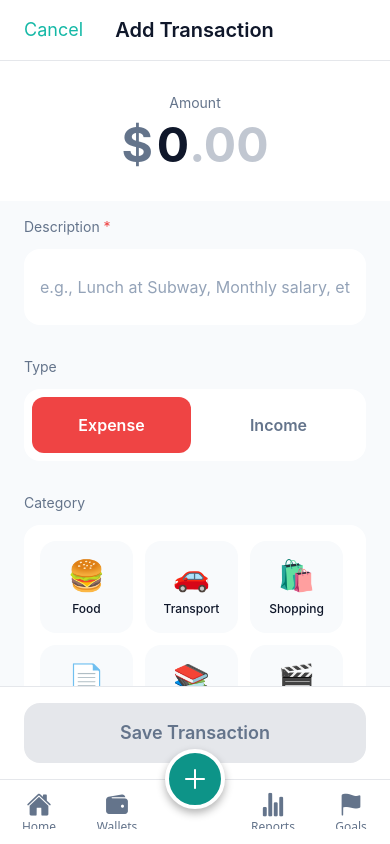
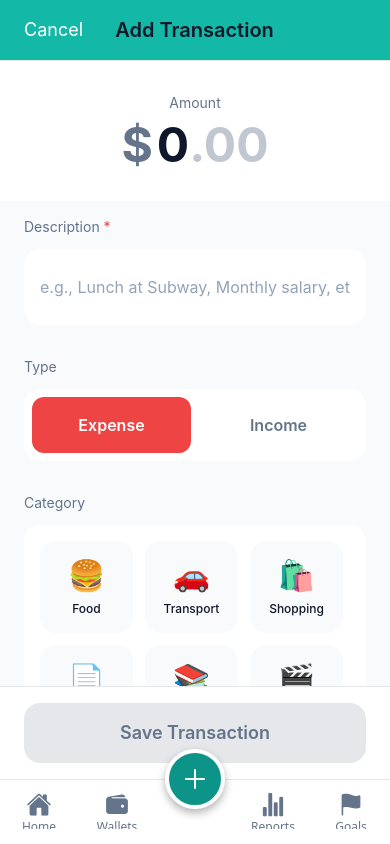
Before and after one commit to Bisheshwar-Das/ExpenSense, a React Native app: screen /Add in a window 390 px wide. Built offline with nearby package versions, Linux system fonts and the light colour scheme; what react-native-worklets would draw is missing.

Commit message:
fix the header to have contents below phone's status bar

```diff
--- a/App.tsx
+++ b/App.tsx
@@ -6,6 +6,7 @@ import { GoalProvider } from '@/contexts/GoalContext';
 import { SettingsProvider } from '@/contexts/SettingsContext';
 import AppNavigator from '@/navigation/AppNavigator';
 import React from 'react';
+import { StatusBar } from 'expo-status-bar';
 
 export default function App() {
   return (
@@ -13,6 +14,7 @@ export default function App() {
       <TransactionProvider>
         <WalletProvider>
           <GoalProvider>
+            <StatusBar style="light" translucent backgroundColor="transparent" />
             <AppNavigator />
           </GoalProvider>
         </WalletProvider>
--- a/src/screens/AddTransactionScreen.tsx
+++ b/src/screens/AddTransactionScreen.tsx
@@ -19,11 +19,15 @@ import CategoryPicker from '../components/CategoryPicker';
 import WalletPicker from '../components/WalletPicker';
 import DatePickerField from '../components/DatePicker';
 
+import { useSafeAreaInsets } from 'react-native-safe-area-context';
+
 export default function AddTransactionScreen() {
   const navigation = useNavigation();
   const { addTransaction } = useTransactions();
   const { wallets } = useWallets();
   const { currency } = useSettings();
+
+  const insets = useSafeAreaInsets();
 
   // Form state
   const [title, setTitle] = useState('');
@@ -140,10 +144,13 @@ export default function AddTransactionScreen() {
       className="flex-1 bg-background"
     >
       {/* Header */}
-      <View className="bg-white px-6 py-4 border-b border-border">
+      <View
+        className="bg-primary px-6 py-4 border-b border-border"
+        style={{ paddingTop: insets.top + 8 }}
+      >
         <View className="flex-row items-center justify-between">
           <TouchableOpacity onPress={() => navigation.goBack()}>
-            <Text className="text-primary text-lg">Cancel</Text>
+            <Text className="text-white text-lg">Cancel</Text>
           </TouchableOpacity>
           <Text className="text-textPrimary text-xl font-semibold">Add Transaction</Text>
           <View style={{ width: 60 }} />
--- a/src/screens/DashboardScreen.tsx
+++ b/src/screens/DashboardScreen.tsx
@@ -1,6 +1,7 @@
 import React from 'react';
 import { View, Text, ScrollView, ActivityIndicator, TouchableOpacity, Alert } from 'react-native';
 import { useNavigation } from '@react-navigation/native';
+import { useSafeAreaInsets } from 'react-native-safe-area-context';
 import { Swipeable } from 'react-native-gesture-handler';
 import { Ionicons } from '@expo/vector-icons';
 import { useTransactions } from '../contexts/TransactionContext';
@@ -12,6 +13,7 @@ export default function DashboardScreen() {
   const navigation = useNavigation<RootNavigationProp>();
   const { transactions, isLoading, deleteTransaction } = useTransactions();
   const { currency } = useSettings();
+  const insets = useSafeAreaInsets();
 
   if (isLoading) {
     return (
@@ -107,7 +109,10 @@ export default function DashboardScreen() {
   return (
     <ScrollView className="flex-1 bg-background">
       {/* Header with Teal Background */}
-      <View className="bg-primary pt-16 pb-6 px-6 mb-3 rounded-b-[30px]">
+      <View
+        className="bg-primary pb-6 px-6 mb-3 rounded-b-[30px]"
+        style={{ paddingTop: insets.top + 8 }}
+      >
         <View className="flex-row justify-between items-start mb-4">
           <View>
             <Text className="text-white text-3xl font-bold mb-1">Expen$ense</Text>
@@ -163,7 +168,7 @@ export default function DashboardScreen() {
       <View className="px-6 pb-6">
         <View className="flex-row justify-between items-center mb-4">
           <Text className="text-textPrimary text-lg font-semibold">Recent Transactions</Text>
-          {transactions.length > 10 && (
+          {transactions.length > 0 && (
             <TouchableOpacity onPress={() => navigation.navigate('Transactions')}>
               <Text className="text-primary text-sm font-medium">See All</Text>
             </TouchableOpacity>
--- a/src/screens/EditTransactionScreen.tsx
+++ b/src/screens/EditTransactionScreen.tsx
@@ -19,6 +19,7 @@ import CategoryPicker from '../components/CategoryPicker';
 import WalletPicker from '../components/WalletPicker';
 import DatePickerField from '../components/DatePicker';
 import { useSettings } from '../contexts/SettingsContext';
+import { useSafeAreaInsets } from 'react-native-safe-area-context';
 
 export default function EditTransactionScreen() {
   const navigation = useNavigation<RootNavigationProp>();
@@ -26,6 +27,7 @@ export default function EditTransactionScreen() {
   const { transactions, updateTransaction } = useTransactions();
   const { wallets } = useWallets();
   const { currency } = useSettings();
+  const insets = useSafeAreaInsets();
 
   const { transactionId } = route.params;
   const transaction = transactions.find(t => t.id === transactionId);
@@ -123,6 +125,7 @@ export default function EditTransactionScreen() {
     <KeyboardAvoidingView
       behavior={Platform.OS === 'ios' ? 'padding' : 'height'}
       className="flex-1 bg-background"
+      style={{ paddingTop: insets.top + 8 }}
     >
       {/* Header */}
       <View className="bg-white px-6 py-4 border-b border-border">
--- a/src/screens/GoalsScreen.tsx
+++ b/src/screens/GoalsScreen.tsx
@@ -6,11 +6,13 @@ import { useTransactions } from '../contexts/TransactionContext';
 import { useSettings } from '../contexts/SettingsContext';
 import { Goal } from '../types';
 import GoalModal from '../components/GoalModal';
+import { useSafeAreaInsets } from 'react-native-safe-area-context';
 
 export default function GoalsScreen() {
   const { goals, deleteGoal } = useGoals();
   const { transactions } = useTransactions();
   const { currency } = useSettings();
+  const insets = useSafeAreaInsets();
 
   const [modalVisible, setModalVisible] = useState(false);
   const [editingGoal, setEditingGoal] = useState<Goal | null>(null);
@@ -190,7 +192,10 @@ export default function GoalsScreen() {
     <>
       <ScrollView className="flex-1 bg-background">
         {/* Header */}
-        <View className="bg-primary pt-16 pb-8 px-6 rounded-b-[30px]">
+        <View
+          className="bg-primary pb-8 px-6 rounded-b-[30px]"
+          style={{ paddingTop: insets.top + 8 }}
+        >
           <Text className="text-white text-3xl font-bold mb-1">🎯 Goals</Text>
           <Text className="text-white/80 text-sm mb-6">Track savings & budgets</Text>
 
--- a/src/screens/ReportsScreen.tsx
+++ b/src/screens/ReportsScreen.tsx
@@ -4,12 +4,14 @@ import { View, Text, ScrollView, TouchableOpacity, Dimensions } from 'react-nati
 import { useTransactions } from '../contexts/TransactionContext';
 import { EXPENSE_CATEGORIES } from '../types';
 import { useSettings } from '../contexts/SettingsContext';
+import { useSafeAreaInsets } from 'react-native-safe-area-context';
 
 const SCREEN_WIDTH = Dimensions.get('window').width;
 
 export default function ReportsScreen() {
   const { transactions } = useTransactions();
   const { currency } = useSettings();
+  const insets = useSafeAreaInsets();
   const [selectedPeriod, setSelectedPeriod] = useState<'week' | 'month' | 'year'>('month');
 
   // Get date range based on selected period
@@ -107,7 +109,10 @@ export default function ReportsScreen() {
   return (
     <ScrollView className="flex-1 bg-background">
       {/* Header */}
-      <View className="bg-primary pt-16 pb-8 px-6 rounded-b-[30px]">
+      <View
+        className="bg-primary pt-16 pb-8 px-6 rounded-b-[30px]"
+        style={{ paddingTop: insets.top + 8 }}
+      >
         <Text className="text-white text-3xl font-bold mb-1">📊 Reports</Text>
         <Text className="text-white/80 text-sm mb-6">Analyze your spending</Text>
 
--- a/src/screens/SettingsScreen.tsx
+++ b/src/screens/SettingsScreen.tsx
@@ -16,6 +16,7 @@ import { useSettings, CURRENCIES, Currency } from '../contexts/SettingsContext';
 import { useTransactions } from '../contexts/TransactionContext';
 import { useWallets } from '../contexts/WalletContext';
 import { useGoals } from '../contexts/GoalContext';
+import { useSafeAreaInsets } from 'react-native-safe-area-context';
 import AsyncStorage from '@react-native-async-storage/async-storage';
 
 export default function SettingsScreen() {
@@ -24,6 +25,7 @@ export default function SettingsScreen() {
   const { transactions, clearAllTransactions } = useTransactions();
   const { wallets, clearAllWallets } = useWallets();
   const { goals, clearAllGoals } = useGoals();
+  const insets = useSafeAreaInsets();
 
   const [currencyModalVisible, setCurrencyModalVisible] = useState(false);
 
@@ -106,7 +108,10 @@ export default function SettingsScreen() {
     <>
       <ScrollView className="flex-1 bg-background">
         {/* Header */}
-        <View className="bg-primary pt-16 pb-6 px-6 rounded-b-[30px]">
+        <View
+          className="bg-primary pt-16 pb-6 px-6 rounded-b-[30px]"
+          style={{ paddingTop: insets.top + 8 }}
+        >
           <View className="flex-row items-center mb-2">
             <TouchableOpacity onPress={() => navigation.goBack()} className="mr-3">
               <Text className="text-white text-2xl">←</Text>
--- a/src/screens/TransactionDetailsScreen.tsx
+++ b/src/screens/TransactionDetailsScreen.tsx
@@ -5,12 +5,14 @@ import { useNavigation, useRoute } from '@react-navigation/native';
 import { useTransactions } from '../contexts/TransactionContext';
 import { useSettings } from '../contexts/SettingsContext';
 import { RootNavigationProp, TransactionDetailsRouteProp } from '../navigation/types';
+import { useSafeAreaInsets } from 'react-native-safe-area-context';
 
 export default function TransactionDetailsScreen() {
   const navigation = useNavigation<RootNavigationProp>();
   const route = useRoute<TransactionDetailsRouteProp>();
   const { transactions, deleteTransaction } = useTransactions();
   const { currency } = useSettings();
+  const insets = useSafeAreaInsets();
 
   // Get transaction ID from route params
   const { transactionId } = route.params;
@@ -77,10 +79,13 @@ export default function TransactionDetailsScreen() {
   return (
     <View className="flex-1 bg-background">
       {/* Header */}
-      <View className="bg-white px-6 py-4 border-b border-border">
+      <View
+        className="bg-primary px-6 py-4 border-b border-border"
+        style={{ paddingTop: insets.top + 8 }}
+      >
         <View className="flex-row items-center justify-between">
           <TouchableOpacity onPress={() => navigation.goBack()}>
-            <Text className="text-primary text-lg">← Back</Text>
+            <Text className="text-white text-lg">← Back</Text>
           </TouchableOpacity>
           <Text className="text-textPrimary text-xl font-semibold">Transaction Details</Text>
           <View style={{ width: 60 }} />
--- a/src/screens/TransactionsScreen.tsx
+++ b/src/screens/TransactionsScreen.tsx
@@ -7,11 +7,13 @@ import { useTransactions } from '../contexts/TransactionContext';
 import { useSettings } from '../contexts/SettingsContext';
 import { RootNavigationProp } from '../navigation/types';
 import { TransactionType } from '../types';
+import { useSafeAreaInsets } from 'react-native-safe-area-context';
 
 export default function TransactionsScreen() {
   const navigation = useNavigation<RootNavigationProp>();
   const { transactions, deleteTransaction } = useTransactions();
   const { currency } = useSettings();
+  const insets = useSafeAreaInsets();
 
   const [filterType, setFilterType] = useState<'all' | TransactionType>('all');
 
@@ -87,7 +89,10 @@ export default function TransactionsScreen() {
   return (
     <View className="flex-1 bg-background">
       {/* Header */}
-      <View className="bg-primary pt-16 pb-6 px-6 rounded-b-[30px]">
+      <View
+        className="bg-primary pt-16 pb-6 px-6 rounded-b-[30px]"
+        style={{ paddingTop: insets.top + 8 }}
+      >
         <View className="flex-row items-center mb-4">
           <TouchableOpacity onPress={() => navigation.goBack()} className="mr-3">
             <Text className="text-white text-2xl">←</Text>
--- a/src/screens/WalletsScreen.tsx
+++ b/src/screens/WalletsScreen.tsx
@@ -5,11 +5,13 @@ import { useWallets } from '../contexts/WalletContext';
 import { Wallet } from '../types';
 import { useSettings } from '../contexts/SettingsContext';
 import WalletModal from '../components/WalletModal';
+import { useSafeAreaInsets } from 'react-native-safe-area-context';
 
 export default function WalletsScreen() {
   const { transactions } = useTransactions();
   const { wallets, addWallet, updateWallet, deleteWallet } = useWallets();
   const { currency } = useSettings();
+  const insets = useSafeAreaInsets();
 
   const [modalVisible, setModalVisible] = useState(false);
   const [editingWallet, setEditingWallet] = useState<Wallet | null>(null);
@@ -70,7 +72,10 @@ export default function WalletsScreen() {
     <>
       <ScrollView className="flex-1 bg-background">
         {/* Header */}
-        <View className="bg-primary pt-16 pb-8 px-6 rounded-b-[30px]">
+        <View
+          className="bg-primary pt-16 pb-8 px-6 rounded-b-[30px]"
+          style={{ paddingTop: insets.top + 8 }}
+        >
           <Text className="text-white text-3xl font-bold mb-1">💰 Wallets</Text>
           <Text className="text-white/80 text-sm mb-6">Manage your accounts</Text>
 
```
